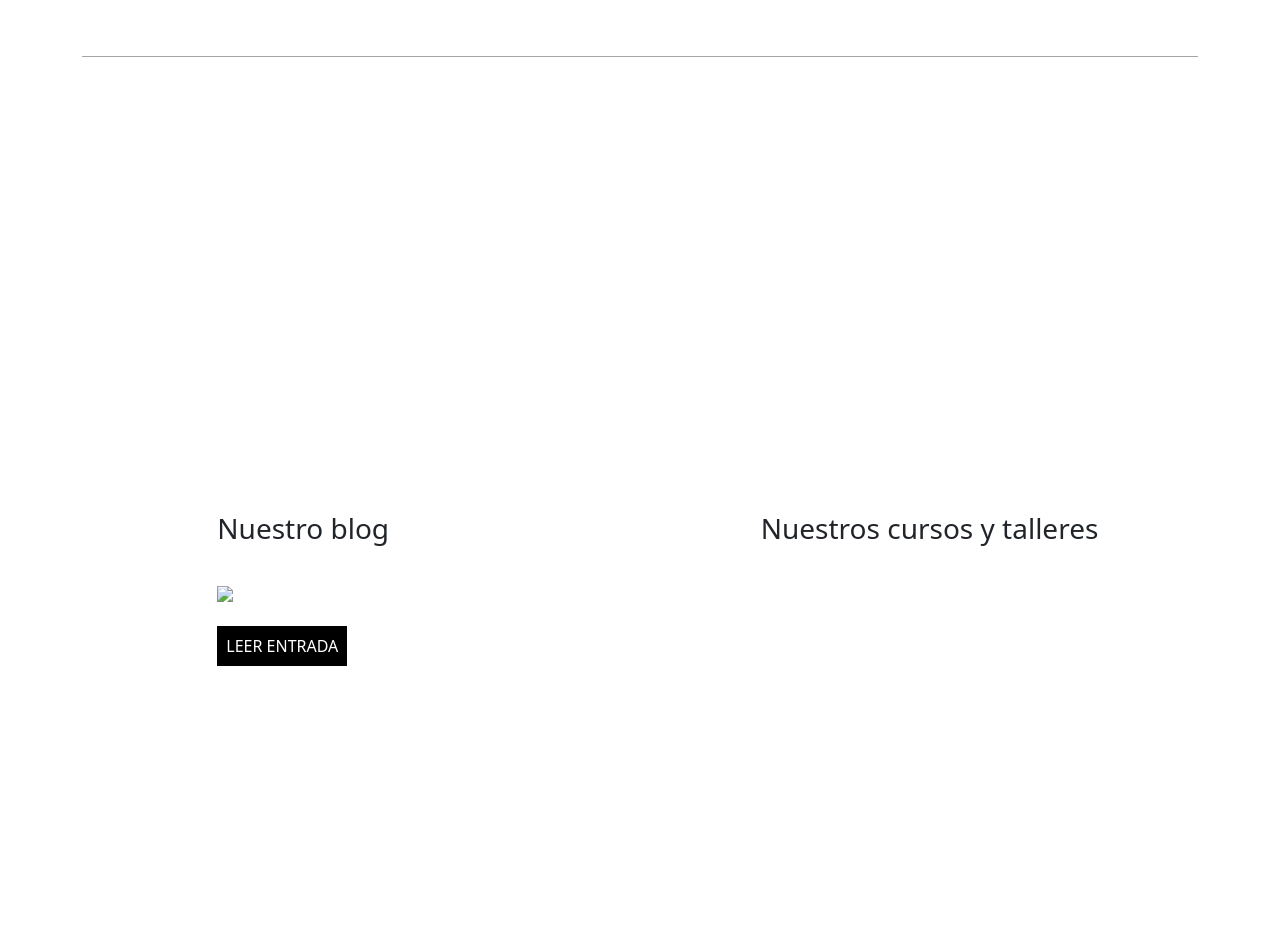
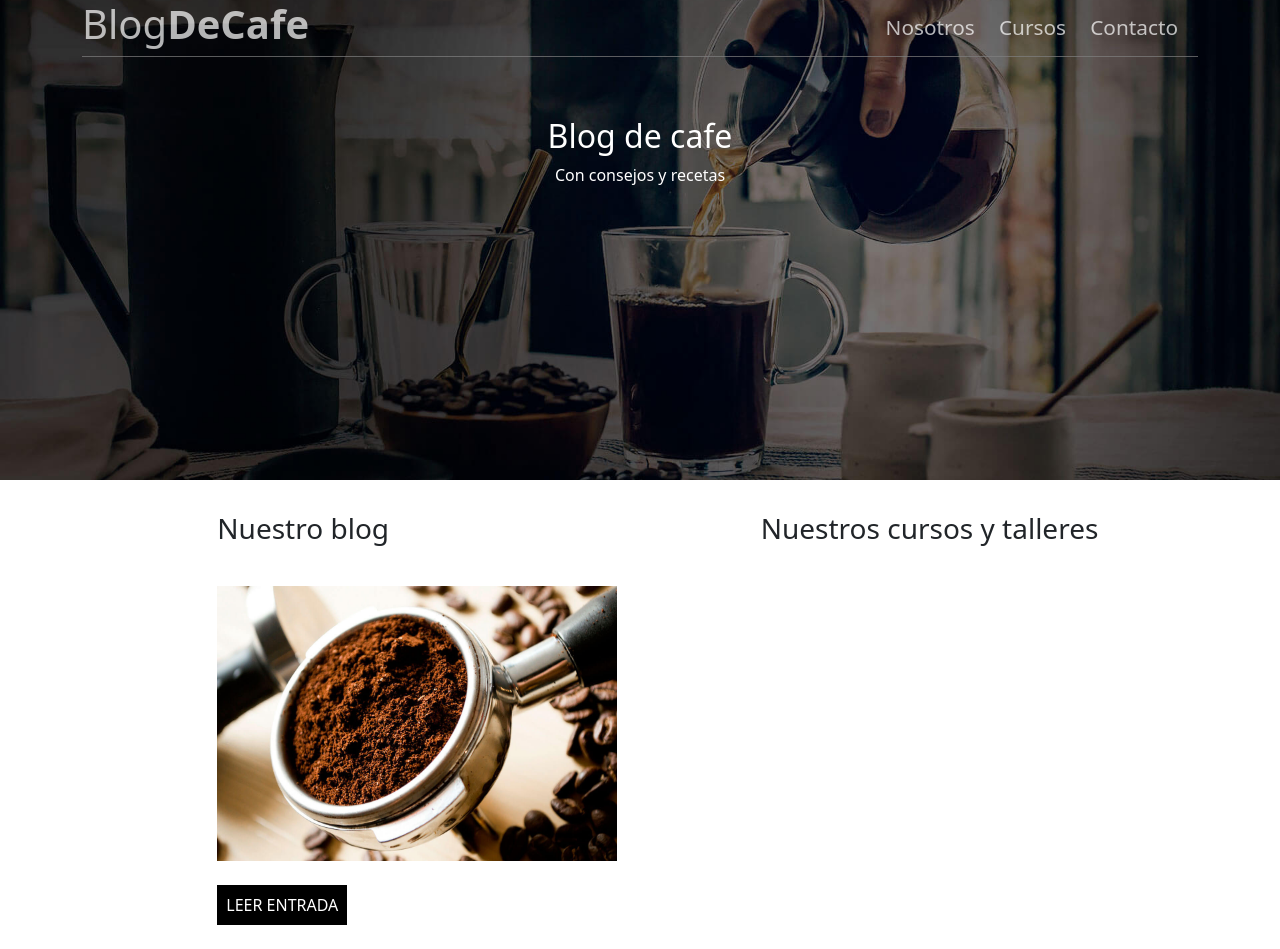
Before and after one commit to RoPighin/RoPighin.github.ioo, a plain HTML site: page index.html in a window 1280 px wide. Before the commit the page ends 800 px from the top, so only its background shows below. Drawn offline with nearby package versions, Linux system fonts and the light colour scheme.

Commit message:
Update index.html

```diff
--- a/index.html
+++ b/index.html
@@ -12,7 +12,7 @@
 
 
     .header{
-        background-image: url(../img/banner.jpg);
+        background-image: url(banner.jpg);
         height: 30rem;
         background-size: cover;
         background-repeat: no-repeat;
@@ -127,7 +127,7 @@
 
             <h3 >Nuestro blog</h3>
 
-            <img class="imagen" src="img/blog1.jpg" width="400">
+            <img class="imagen" src="blog1.jpg" width="400">
             <br>
 
 
```
